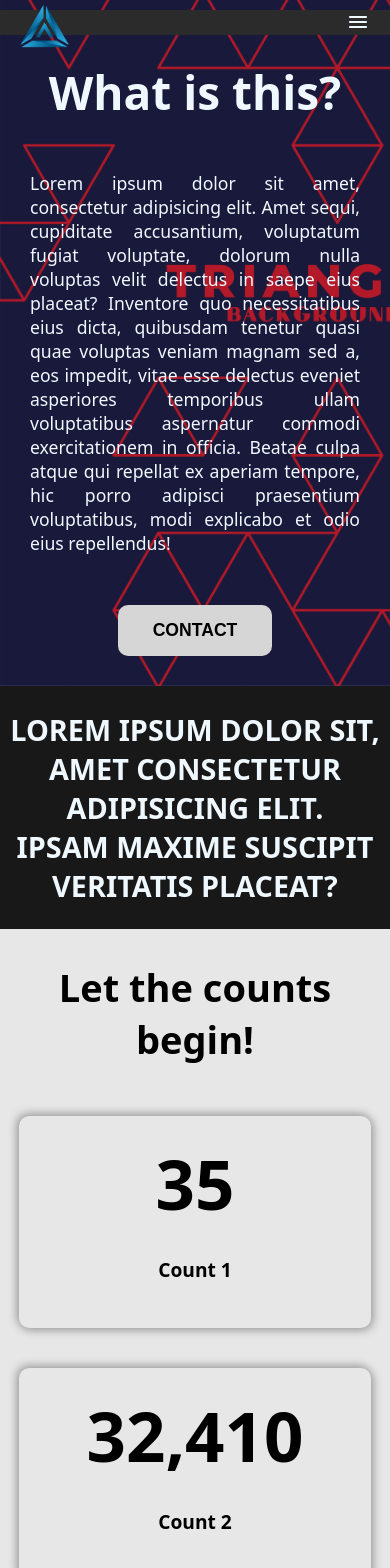
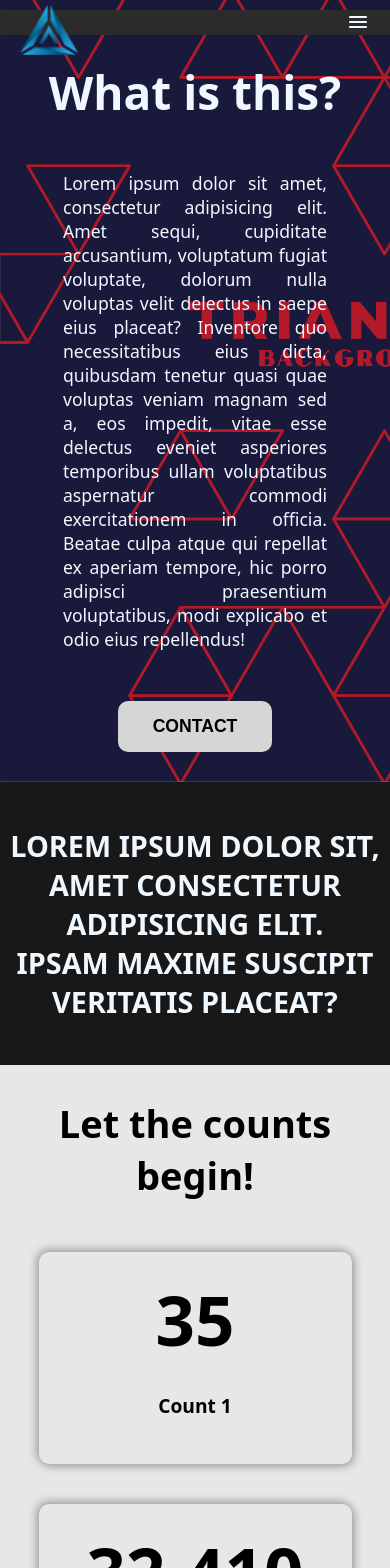
Before and after one commit to raptile666/sample-company-site-react, a React (Create React App) app: page /about in a window 390 px wide. Shown: the top 1568 px of the page. Built offline with nearby package versions, Linux system fonts and the light colour scheme; the HTML template or start-up script is replaced by a standard one.

Commit message:
Footer NavBar About CSS bugfix

```diff
--- a/src/styles/About.css
+++ b/src/styles/About.css
@@ -61,7 +61,7 @@
 }
 
 .counter-cont{
-    height: 30vh;
+    height: auto;
     width: 100%;
     display: flex;
     flex-direction: column;
@@ -85,6 +85,7 @@
     width: 15%;
     text-align: center;
     margin: 20px;
+    margin-bottom: 30px;
     padding: 20px;
     border-radius: 10px;
     box-shadow: #a1a1a1 2px 2px 10px, #a1a1a1 -2px -2px 10px;
@@ -102,13 +103,20 @@
 
 @media screen and (max-width: 1595px){
     .about-detail{
-        padding-left: 50%;
+        padding-left: 45%;
+        padding-top: 30px;
+        padding-bottom: 30px;
+        height: auto;
+    }
+
+    .counter-cont{
+        height: auto;
     }
 }
 
 @media screen and (max-width: 1335px){
     .about-detail{
-        padding-left: 0;
+        padding: 30px 0;
         align-items: center;
     }
 
@@ -119,9 +127,25 @@
     .about-detail p{
         text-align: justify;
     }
+
+    .about-small{
+        padding: 20px 0;
+    }
+
+    .counter-cont{
+        height: auto;
+    }
 }
 
 @media screen and (max-width: 1245px){
+
+    .about-detail, .about-small{
+        height: auto;
+    }
+
+    .about-detail{
+        padding: 30px;
+    }
 
     .counter-cont{
         height: auto;
@@ -140,15 +164,9 @@
 }
 
 @media screen and (max-width: 655px){
-    .about-detail, .about-small{
-        height: auto;
-    }
-    .about-detail{
-        padding: 30px 30px;
-    }
 
     .about-detail p{
-        width: 100%;
+        width: 80%;
     }
 
     .counters{
@@ -157,4 +175,8 @@
         align-items: center;
         justify-content: center;
     }
+
+    .count{
+        width: 70%;
+    }
 }
--- a/src/styles/Footer.css
+++ b/src/styles/Footer.css
@@ -77,5 +77,6 @@
 
     .copy-content{
         margin-bottom: 2px;
+        text-align: center;
     }
 }
--- a/src/styles/NavBar.css
+++ b/src/styles/NavBar.css
@@ -61,7 +61,7 @@
     }
 
     .navbar-mobile{
-        height: 3vh;
+        height: 25px;
         display: flex;
         width: 100%;
         background-color: #2b2b2b;
@@ -77,6 +77,10 @@
         justify-content: center;
         position: absolute;
         height: auto;
+    }
+
+    .nav-right, .nav-left{
+        width: 100%;
     }
 
     .hamburger{
@@ -124,16 +128,8 @@
         margin: auto 20px;
         color: aliceblue;
     }
-}
 
-@media screen and (max-width: 540px){
     #logo{
-        height: 5%;
+        height: 50px;
     }
 }
-
-@media screen and (max-width: 300px){
-    #logo{
-        height: 4%;
-    }
-}
```
